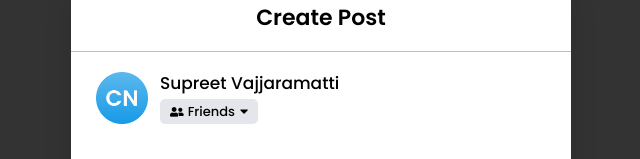
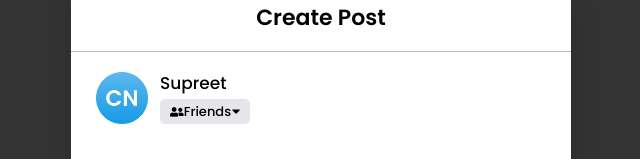
Before and after one commit to supreetvajjarmatti/Facebook-Post-Box-Clone, a plain HTML site: page index.html in a window 1280 px wide. Shown: the part 176-335 px from the top of the page, without its empty margins (319-959 px from the left). Drawn offline with Linux system fonts and the light colour scheme.

Commit message:
name changes from full name to short name

```diff
--- a/index.html
+++ b/index.html
@@ -17,7 +17,7 @@
             <div class="content">
               <img src="public/icons/logo.png" alt="logo">
               <div class="details">
-                <p>Supreet Vajjaramatti</p>
+                <p>Supreet</p>
                 <div class="privacy">
                   <i class="fas fa-user-friends"></i>
                   <span>Friends</span>
```
